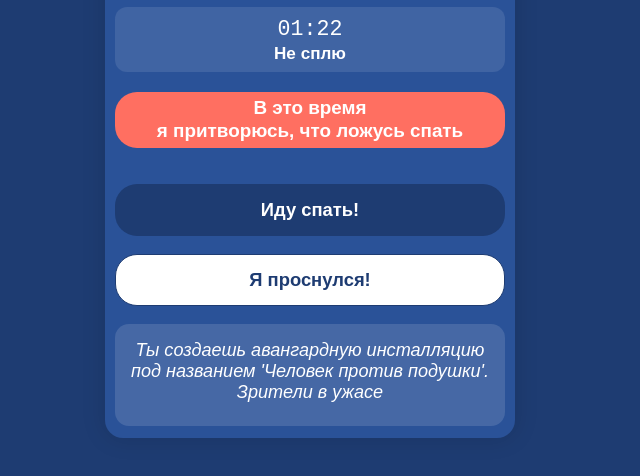
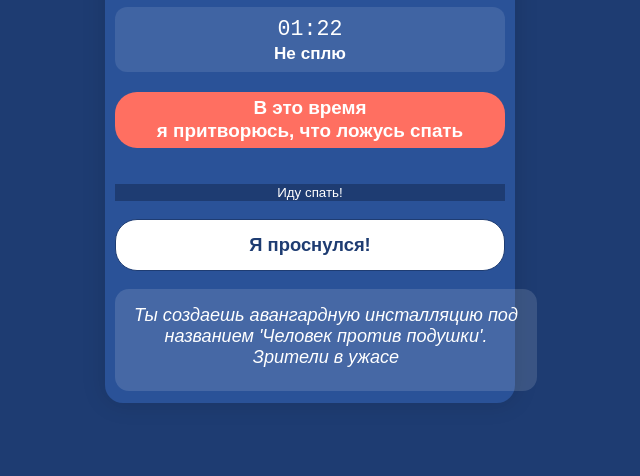
Before and after one commit to OlgaG322/baolarm_m, a plain HTML site: page index.html in a window 1280 px wide. Shown: the part 284-760 px from the top of the page, without its empty margins (330-970 px from the left). Drawn offline with Linux system fonts and the light colour scheme.

Commit message:
Update styles.css

```diff
--- a/styles.css
+++ b/styles.css
@@ -119,6 +119,7 @@ h1 {
     box-sizing: border-box;
     cursor: pointer;
     overflow: hidden;
+    margin: 0;
 }
 
 .alarm-phrase {
@@ -170,6 +171,7 @@ h1 {
     font-weight: normal;
     margin-top: 3px;
     display: block;
+    line-height: 1.1;
 }
 
 .popup {
@@ -223,17 +225,9 @@ h1 {
     background: #d94c4c;
 }
 
-.sleep-btn, .wake-btn {
-    border-radius: 22px;
-    font-size: 1.15rem;
-    padding: 0 18px;
-    min-height: 52px;
+.sleep-btn, .wake-btn, .alarm-btn, .comment-container {
+    margin: 0;
     width: 100%;
-    margin: 0 auto;
-    font-weight: bold;
-    transition: background 0.18s, color 0.18s, border 0.18s, transform 0.18s;
-    box-sizing: border-box;
-    display: block;
 }
 
 .sleep-btn {
```
